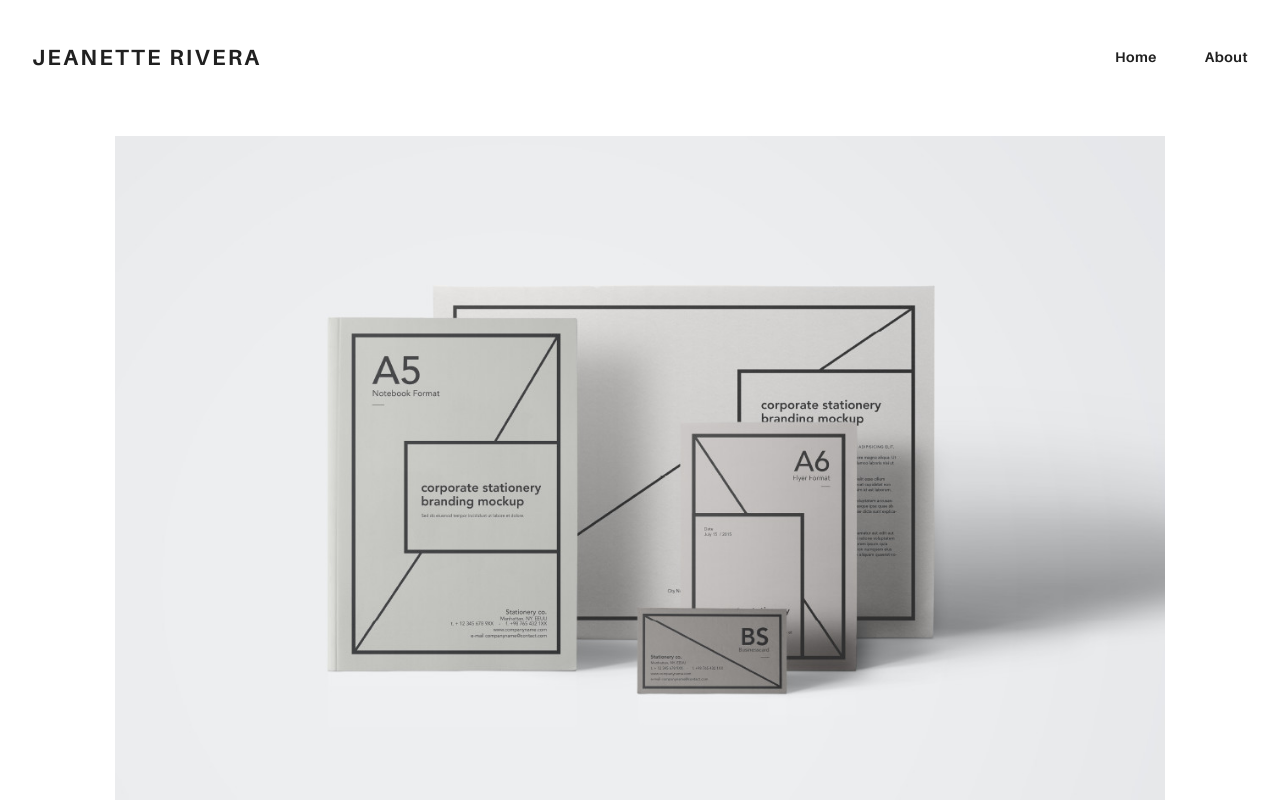
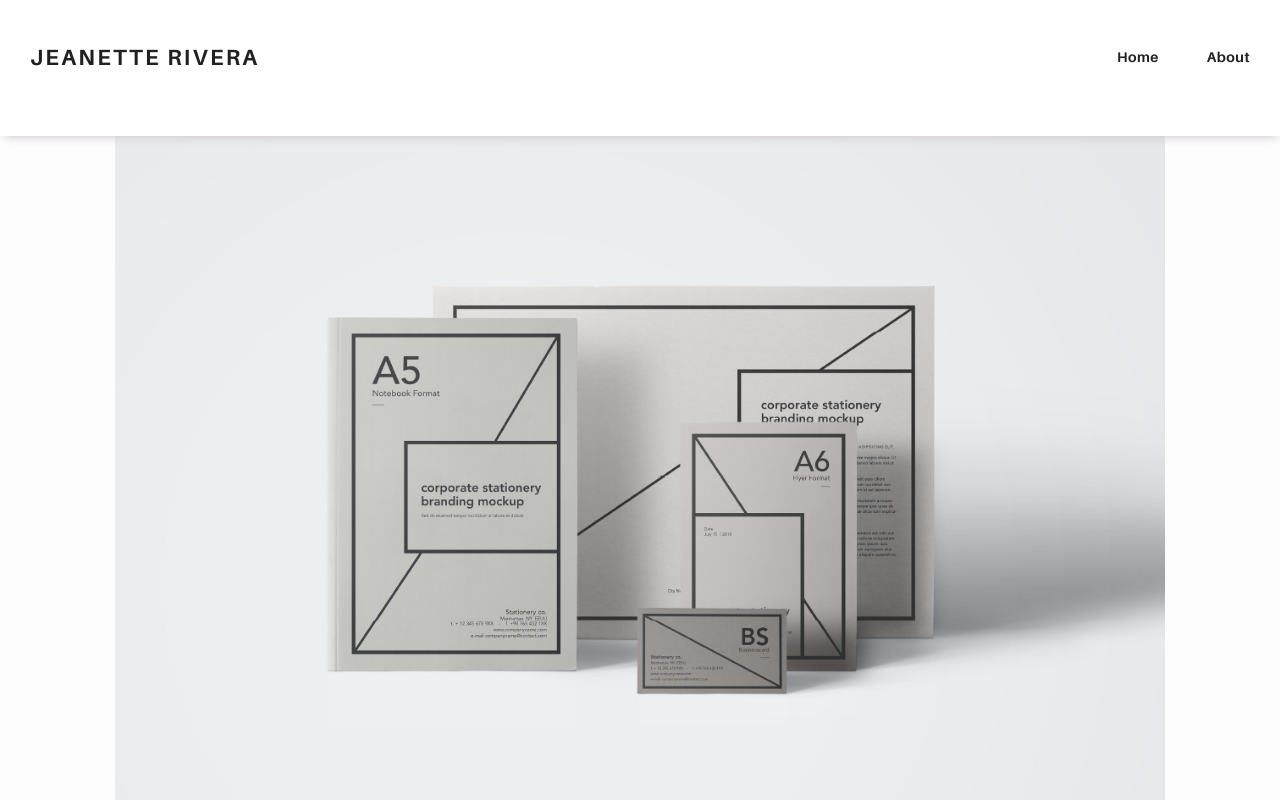
Before and after one commit to JeanRivera23/JeanRivera23.github.io, a plain HTML site: page index.html in a window 1280 px wide. Shown: the top 800 px of the page. Drawn offline with Linux system fonts and the light colour scheme.

Commit message:
added dropshadow to nav

```diff
--- a/assets/css/urku.css
+++ b/assets/css/urku.css
@@ -8,6 +8,7 @@
 @charset "UTF-8";
 body {
   margin: 0;
+  background-color: #FDFDFD;
 }
 
 .rk-container {
@@ -62,6 +63,9 @@ body {
 }
 
 .rk-topbar {
+  width: 100%;
+  padding-left: 30px;
+  padding-right: 30px;
   -webkit-box-align: start;
   -webkit-align-items: flex-start;
   -ms-flex-align: start;
@@ -79,6 +83,10 @@ body {
           justify-content: space-between;
   padding-bottom: 3.3rem;
   padding-top: 2.8rem;
+
+  -webkit-box-shadow: 1px 5px 9px -4px rgba(204,200,204,1);
+  -moz-box-shadow: 1px 5px 9px -4px   rgba(204,200,204,1);
+  box-shadow: 1px 5px 9px -4px rgba(204,200,204,1);
 }
 @media (min-width: 64em) {
   .rk-topbar {
```
